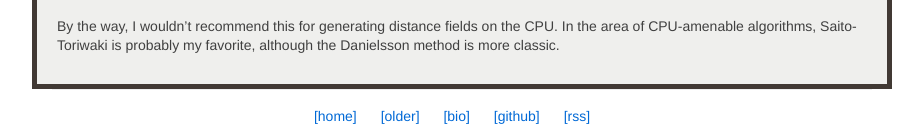
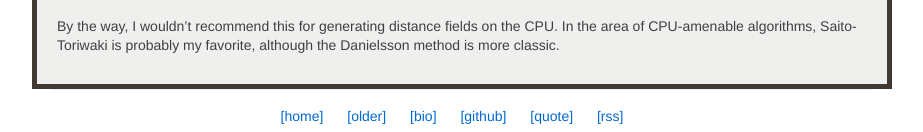
Before and after one commit to prideout/prideout.github.com, a Jekyll site: the page built from _posts/2012-02-23-distance-picking.md, in a window 1280 px wide. Shown: the part 1980-2112 px from the top of the page, without its empty margins (178-1101 px from the left). Built offline with Jekyll 4.4.1, drawn with Linux system fonts in a browser that asks for light colours.

Commit message:
add quote link

```diff
--- a/_includes/default.html
+++ b/_includes/default.html
@@ -54,6 +54,7 @@
           <a style="padding-right: 20px" href="http://prideout.net/blog">[older]</a>
           <a style="padding-right: 20px" href="http://prideout.net/archive/vita.html">[bio]</a>
           <a style="padding-right: 20px" href="http://github.com/prideout">[github]</a>
+          <a style="padding-right: 20px" href="http://github.prideout.net/quote">[quote]</a>
           <a style="padding-right: 20px" href="http://github.prideout.net/atom.xml">[rss]</a>
         </p>
       </footer>
```
